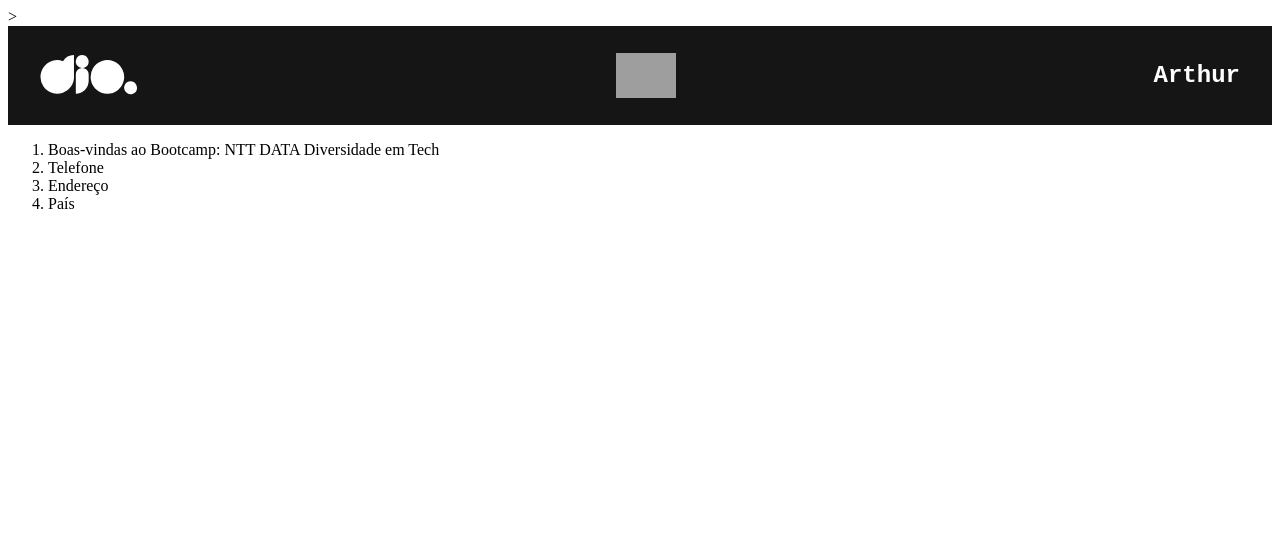
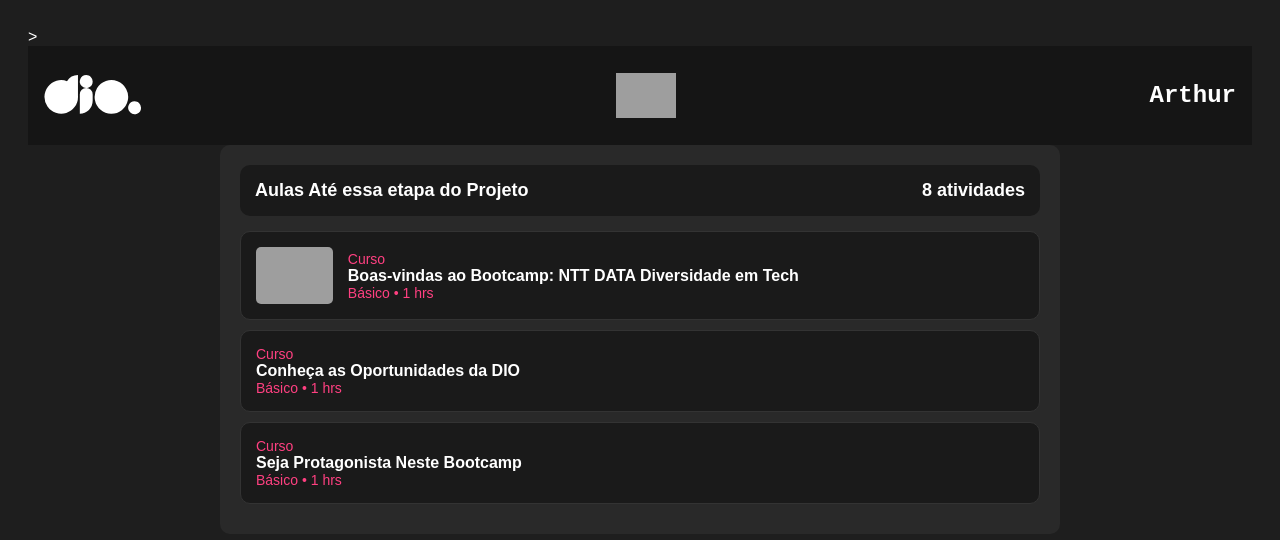
Before and after one commit to Rodolpholn/dio-desafio-gihub, a plain HTML site: page index.html in a window 1280 px wide. Drawn offline with Linux system fonts and the light colour scheme; grey boxes are pictures that could not be loaded.

Commit message:
Lista de Cursos

```diff
--- a/index.html
+++ b/index.html
@@ -19,14 +19,37 @@
         </header>
 
     </nav>
-    <body class="sc-body">
-        <ol class="sc-Aulas">
-            <li>Boas-vindas ao Bootcamp: NTT DATA Diversidade em Tech</li>
-            <li>Telefone</li>
-            <li>Endereço</li>
-            <li>País</li>
-            </ol>
-    </body>
+    <div class="container">
+        <div class="bd-header">
+            <span>Aulas Até essa etapa do Projeto</span>
+            <span>8 atividades</span>
+        </div>
+        <div class="course">
+            <img src="https://assets.dio.me/zx9luT484QlxY3vUNzmHprKuT1SWqTCAIHhdN1cmAs8/f:webp/h:77/q:80/w:77/L2NvdXJzZXMvYmFkZ2UvMjU3MWE4NWMtYTMyYy00MTBkLWIwMzgtMTMwZjk2NDEyZTU0LnBuZw" alt="Curso 1">
+            <div class="course-info">
+                <span class="badge">Curso</span>
+                <strong>Boas-vindas ao Bootcamp: NTT DATA Diversidade em Tech</strong>
+                <span class="badge">Básico • 1 hrs</span>
+            </div>
+
+        </div>
+        <div class="course">
+            <div class="course-info">
+                <span class="badge">Curso</span>
+                <strong>Conheça as Oportunidades da DIO</strong>
+                <span class="badge">Básico • 1 hrs</span>
+            </div>
+
+        </div>
+        <div class="course">
+            <div class="course-info">
+                <span class="badge">Curso</span>
+                <strong>Seja Protagonista Neste Bootcamp</strong>
+                <span class="badge">Básico • 1 hrs</span>
+            </div>
+
+        </div>
+    </div>
 
 
 </body>
--- a/style.css
+++ b/style.css
@@ -37,5 +37,53 @@
         font-size: 1.5rem;
         color: white;
         font-family: 'Courier New', Courier, monospace;
-        font: optional;
     }
+
+    /*Body*/
+    body {
+        font-family: Arial, sans-serif;
+        background-color: #1e1e1e;
+        color: white;
+        padding: 20px;
+    }
+    .container {
+        max-width: 800px;
+        margin: auto;
+        background: #292929;
+        padding: 20px;
+        border-radius: 10px;
+    }
+    .bd-header {
+        display: flex;
+        justify-content: space-between;
+        align-items: center;
+        font-size: 18px;
+        font-weight: bold;
+        margin-bottom: 15px;
+        background: #1a1a1a;
+        padding: 15px;
+        border-radius: 10px;
+    }
+    .course {
+        background: #1a1a1a;
+        padding: 15px;
+        border-radius: 10px;
+        margin-bottom: 10px;
+        display: flex;
+        /*justify-content: space-between;*/
+        align-items: center;
+        border: 1px solid #333;
+    }
+    .course-info {
+        display: flex;
+        flex-direction: column;
+    }
+    .badge {
+        font-size: 14px;
+        color: #ff4081;
+    }
+    .course img {
+        width: 10%;
+        margin-right: 15px;
+        border-radius: 5px;
+    }
```
